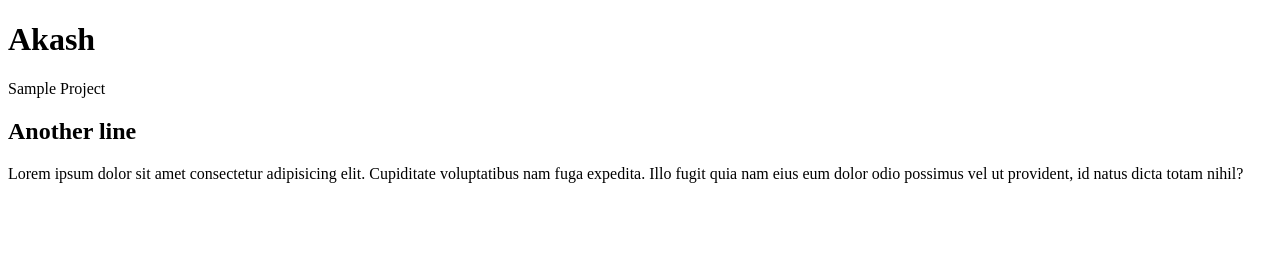
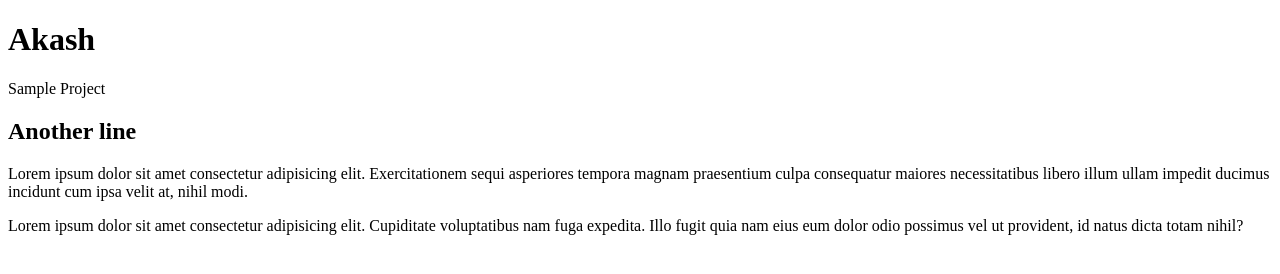
Before and after one commit to akashkumarpsiog/GitPrac, a plain HTML site: page index.html in a window 1280 px wide. Drawn offline with Linux system fonts and the light colour scheme.

Commit message:
info with new branch

```diff
--- a/index.html
+++ b/index.html
@@ -7,6 +7,7 @@
   <h1>Akash</h1>
   <p>Sample Project</p>
   <h2>Another line</h2>
+  <p>Lorem ipsum dolor sit amet consectetur adipisicing elit. Exercitationem sequi asperiores tempora magnam praesentium culpa consequatur maiores necessitatibus libero illum ullam impedit ducimus incidunt cum ipsa velit at, nihil modi.</p>
   <p> Lorem ipsum dolor sit amet consectetur adipisicing elit. Cupiditate voluptatibus nam fuga expedita. Illo fugit quia nam eius eum dolor odio possimus vel ut provident, id natus dicta totam nihil?</p>
 </body>
 
```
